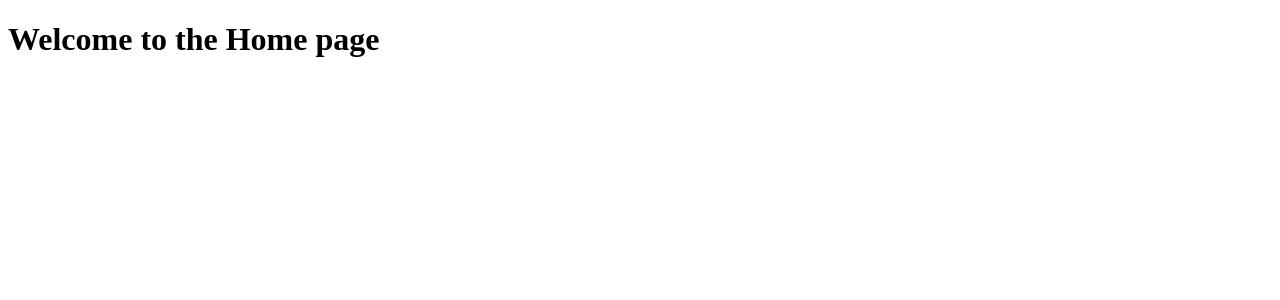
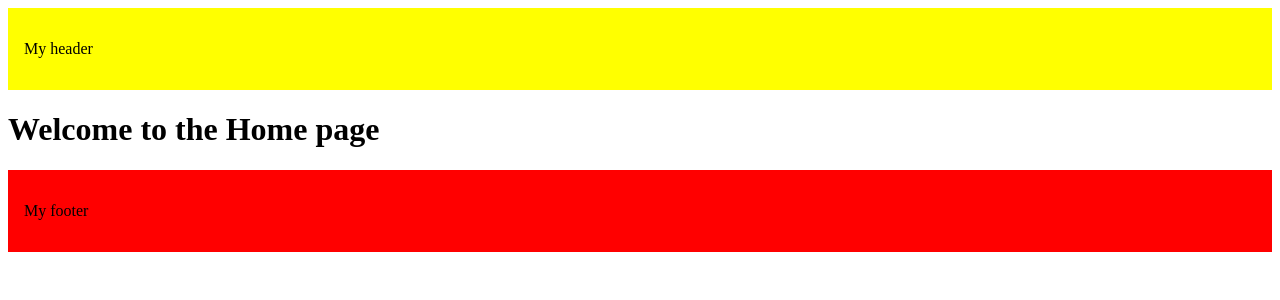
Before and after one commit to imgeekabhi/Learning-Next14, a Next.js app: page / in a window 1280 px wide. Shown: the top 300 px of the page. Built offline with nearby package versions, Linux system fonts and the light colour scheme.

Commit message:
refactor:layout in next

```diff
--- a/src/app/layout.tsx
+++ b/src/app/layout.tsx
@@ -1,16 +1,24 @@
 export const metadata = {
-  title: 'Next.js',
-  description: 'Generated by Next.js',
-}
+  title: "Next.js",
+  description: "Generated by Next.js",
+};
 
 export default function RootLayout({
   children,
 }: {
-  children: React.ReactNode
+  children: React.ReactNode;
 }) {
   return (
     <html lang="en">
-      <body>{children}</body>
+      <body>
+        <header style={{ backgroundColor: "yellow", padding: "1rem" }}>
+          <p>My header</p>
+        </header>
+        {children}
+        <footer style={{ backgroundColor: "red", padding: "1rem" }}>
+          <p>My footer</p>
+        </footer>
+      </body>
     </html>
-  )
+  );
 }
```
